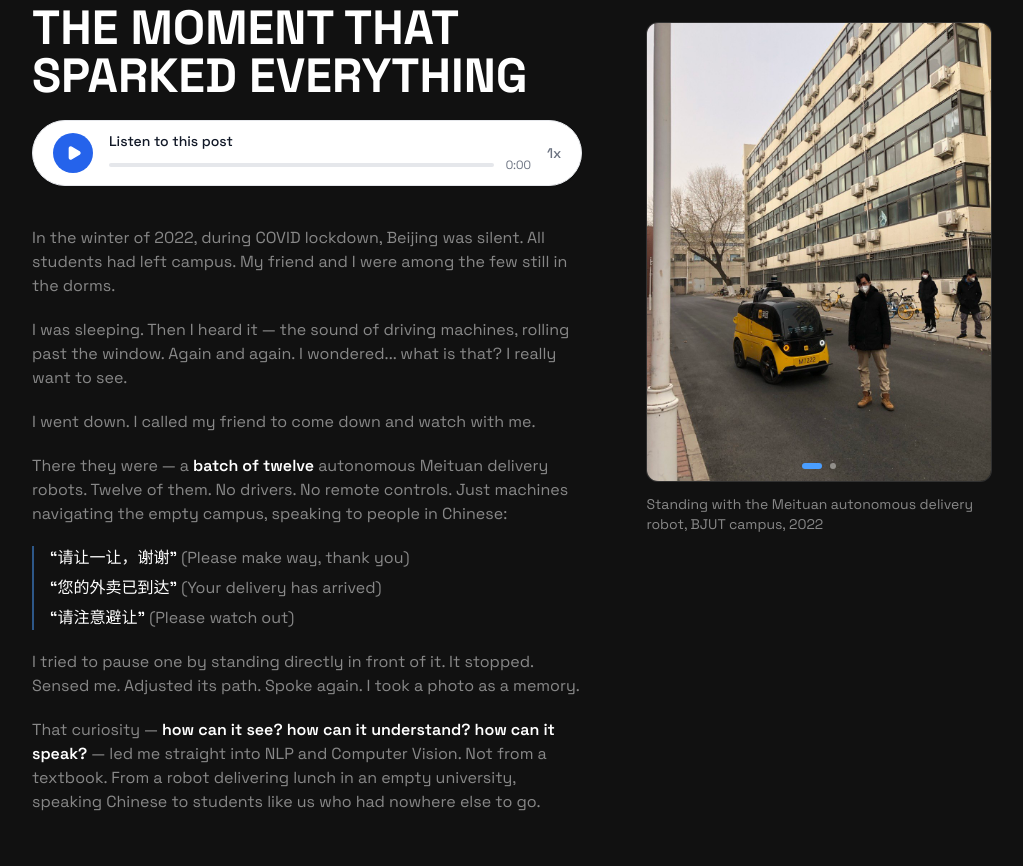
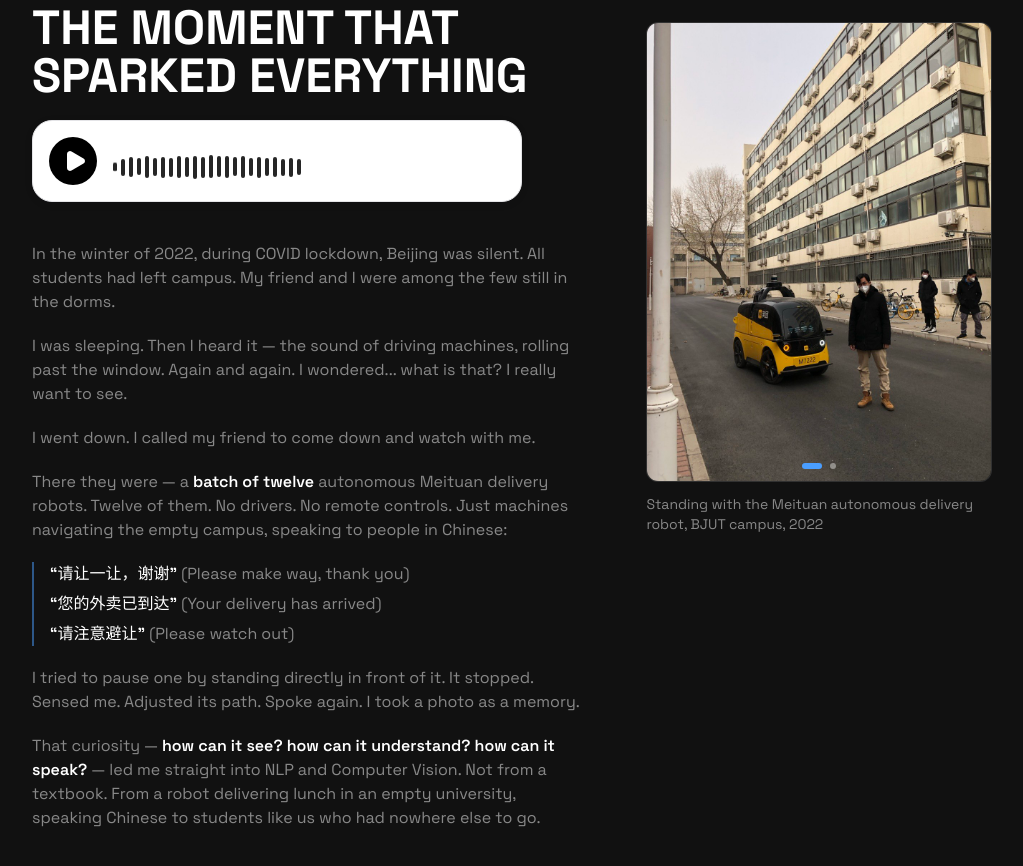
Before and after one commit to NityaSu/Publix, a Nuxt app: page / in a window 1280 px wide. Shown: the part 2027-2893 px from the top of the page, without its empty margins (128-1151 px from the left). Built offline with nearby package versions, Linux system fonts and the light colour scheme; a web font is replaced by a local one.

Commit message:
Refactor AudioPlayer component: enhance UI with new waveform animation, simplify status and time labels, and update styles for improved user experience. Update slug in MediaSection for consistency.

```diff
--- a/component/AudioPlayer.vue
+++ b/component/AudioPlayer.vue
@@ -7,7 +7,7 @@ const props = defineProps<{
 }>();
 
 /** Minimum time to show "Generating audio..." before playback starts. */
-const MIN_LOADING_MS = 1400;
+const MIN_LOADING_MS = 5600;
 
 const SPEEDS = [1, 1.5, 2] as const;
 
@@ -22,22 +22,14 @@ const speedIndex = ref(0);
 
 const src = computed(() => `/api/listen/${props.slug}.mp3`);
 const playbackRate = computed(() => SPEEDS[speedIndex.value]);
+const waveformHeights = [
+  32, 46, 56, 48, 60, 50, 58, 52, 61, 55, 63, 57,
+  64, 59, 62, 54, 60, 51, 58, 49, 55, 46, 52, 44,
+] as const;
 
 const progressPercent = computed(() => {
   if (!duration.value) return 0;
   return Math.min(100, (currentTime.value / duration.value) * 100);
-});
-
-const statusLabel = computed(() => {
-  if (isLoading.value) return 'Generating audio...';
-  if (isPlaying.value || hasStarted.value) return 'Now playing';
-  return 'Listen to this post';
-});
-
-const timeLabel = computed(() => {
-  if (!hasStarted.value && !isLoading.value) return formatTime(0);
-  if (isLoading.value && !duration.value) return formatTime(0);
-  return `${formatTime(currentTime.value)} / ${formatTime(duration.value)}`;
 });
 
 function formatTime(seconds: number) {
@@ -70,7 +62,7 @@ function onWaiting() {
 }
 
 function onCanPlay() {
-  if (!isPlaying.value) isLoading.value = false;
+  if (hasStarted.value && isPlaying.value) isLoading.value = false;
 }
 
 function onPlay() {
@@ -171,7 +163,7 @@ onBeforeUnmount(() => {
 
 <template>
   <div
-    class="flex w-full max-w-2xl items-center gap-4 rounded-full border border-gray-200 bg-white px-5 py-3 shadow-sm"
+    class="w-full max-w-[490px] rounded-[20px] border border-zinc-200 bg-white px-4 py-4 shadow-[0_2px_10px_rgba(15,23,42,0.06)]"
     role="group"
     aria-label="Listen to article"
   >
@@ -188,56 +180,75 @@ onBeforeUnmount(() => {
       @ended="onEnded"
     />
 
-    <!-- Play / pause / loading button -->
+    <div class="flex items-center gap-4">
       <button
         type="button"
-      class="flex h-10 w-10 shrink-0 items-center justify-center rounded-full bg-blue-600 text-white transition hover:bg-blue-700 focus-visible:outline focus-visible:outline-2 focus-visible:outline-offset-2 focus-visible:outline-blue-600 disabled:opacity-80"
-      :disabled="isLoading"
+        class="flex h-12 w-12 shrink-0 items-center justify-center rounded-full bg-black text-white transition hover:bg-black/90 focus-visible:outline focus-visible:outline-2 focus-visible:outline-offset-2 focus-visible:outline-black disabled:opacity-80"
         :aria-label="isPlaying ? 'Pause' : 'Play'"
         @click="toggle"
       >
         <span
           v-if="isLoading"
-        class="h-5 w-5 animate-spin rounded-full border-2 border-white/30 border-t-white"
+          class="h-6 w-6 animate-spin rounded-full border-2 border-white/25 border-t-white"
           aria-hidden="true"
         />
-      <Pause v-else-if="isPlaying" class="h-4 w-4" fill="currentColor" />
-      <Play v-else class="h-4 w-4 translate-x-px" fill="currentColor" />
+        <Pause v-else-if="isPlaying" class="h-6 w-6" fill="currentColor" />
+        <Play v-else class="ml-1 h-6 w-6" fill="currentColor" />
       </button>
 
-    <!-- Label + progress -->
-    <div class="min-w-0 flex-1">
-      <p class="text-sm font-medium text-gray-900 leading-tight">
-        {{ statusLabel }}
+      <div class="relative min-w-0 flex-1">
+        <p
+          v-if="isLoading"
+          class="absolute inset-x-0 top-0.5 z-10 text-center text-xs font-medium leading-none text-black/60"
+        >
+          Generating audio...
         </p>
-
-      <div class="mt-1.5 flex items-center gap-3">
         <div
-          class="relative h-1 flex-1 rounded-full bg-gray-200"
+          class="flex h-12 items-center gap-1 pt-3"
           role="progressbar"
           :aria-valuenow="progressPercent"
           aria-valuemin="0"
           aria-valuemax="100"
         >
           <div
-            class="absolute inset-y-0 left-0 rounded-full bg-blue-600 transition-[width] duration-150 ease-linear"
-            :style="{ width: `${progressPercent}%` }"
+            v-for="(height, index) in waveformHeights"
+            :key="index"
+            class="audio-wave-bar w-1 shrink-0 rounded-full transition-colors duration-150"
+            :class="index / (waveformHeights.length - 1) < progressPercent / 100 ? 'bg-black' : 'bg-black/85'"
+            :style="{
+              height: `${height}%`,
+              opacity: isLoading ? 0.55 : 1,
+              animationDelay: `${index * 70}ms`,
+              animationDuration: `${900 + (index % 5) * 140}ms`,
+              animationPlayState: isPlaying || isLoading ? 'running' : 'paused',
+            }"
           />
         </div>
-        <span class="shrink-0 text-xs tabular-nums text-gray-500">
-          {{ timeLabel }}
-        </span>
       </div>
     </div>
-
-    <!-- Playback speed -->
-    <button
-      type="button"
-      class="shrink-0 text-sm font-medium text-gray-500 transition hover:text-gray-700 focus-visible:outline focus-visible:outline-2 focus-visible:outline-offset-2 focus-visible:outline-blue-600"
-      :aria-label="`Playback speed ${playbackRate}x`"
-      @click="cycleSpeed"
-    >
-      {{ playbackRate === 1 ? '1x' : `${playbackRate}x` }}
-    </button>
   </div>
 </template>
+
+<style scoped>
+.audio-wave-bar {
+  transform-origin: center;
+  animation-name: wavePulse;
+  animation-timing-function: ease-in-out;
+  animation-iteration-count: infinite;
+}
+
+@keyframes wavePulse {
+  0%,
+  100% {
+    transform: scaleY(0.72);
+  }
+
+  35% {
+    transform: scaleY(1);
+  }
+
+  65% {
+    transform: scaleY(0.82);
+  }
+}
+</style>
--- a/component/MediaSection.vue
+++ b/component/MediaSection.vue
@@ -148,7 +148,7 @@ useIntersectionObserver(
         </h2>
 
         <div class="mt-5">
-          <AudioPlayer slug="moment-that-sparked-everything" />
+          <AudioPlayer slug="moment-that-sparked-everything-2" />
         </div>
 
         <div class="mt-8 md:mt-10 space-y-5">
```
Lines whose indentation alone changed are shown as unchanged.
